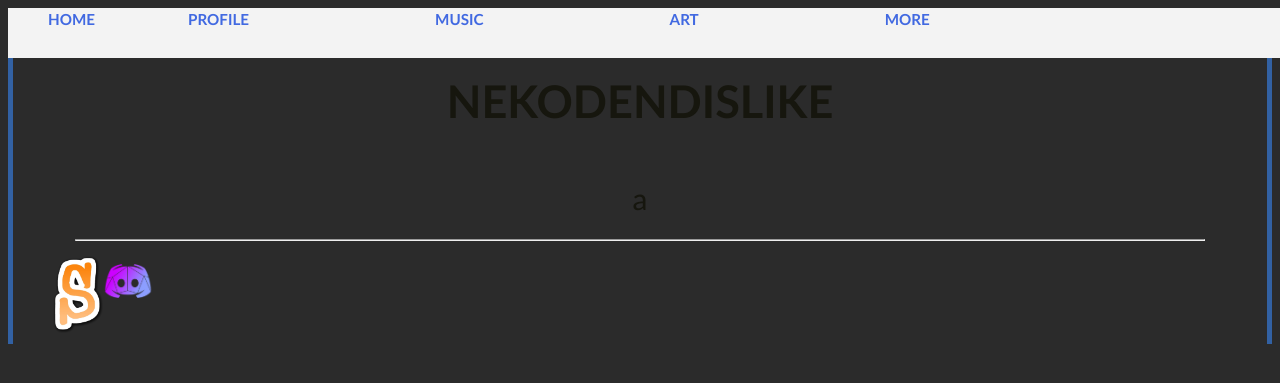
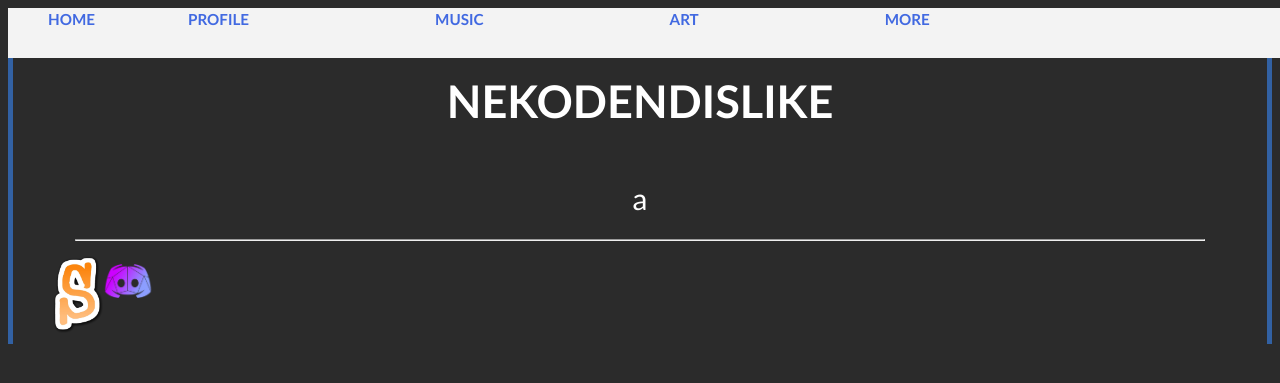
Before and after one commit to nekodendislike/nekodendislike.github.io, a Jekyll site: the page built from index.md, in a window 1280 px wide. Shown: the top 383 px of the page. Built offline with Jekyll 4.4.1, drawn with Linux system fonts in a browser that asks for light colours.

Commit message:
reupdate style

```diff
--- a/assets/css/style.css
+++ b/assets/css/style.css
@@ -4,7 +4,7 @@
 }
 body {
   background-color: #2b2b2b; /*ページ全体の背景色*/
-  color: #16160e; /* 文字の色　*/
+  color: #ffffff; /* 文字の色　*/
   transition: .5s;
   font-size:95%;		/* フォントサイズを95%にする */
   font-family: "Gill Sans", "YOKOSUKA-FONT";	/* フォントの種類をゴシック系にする */
```
